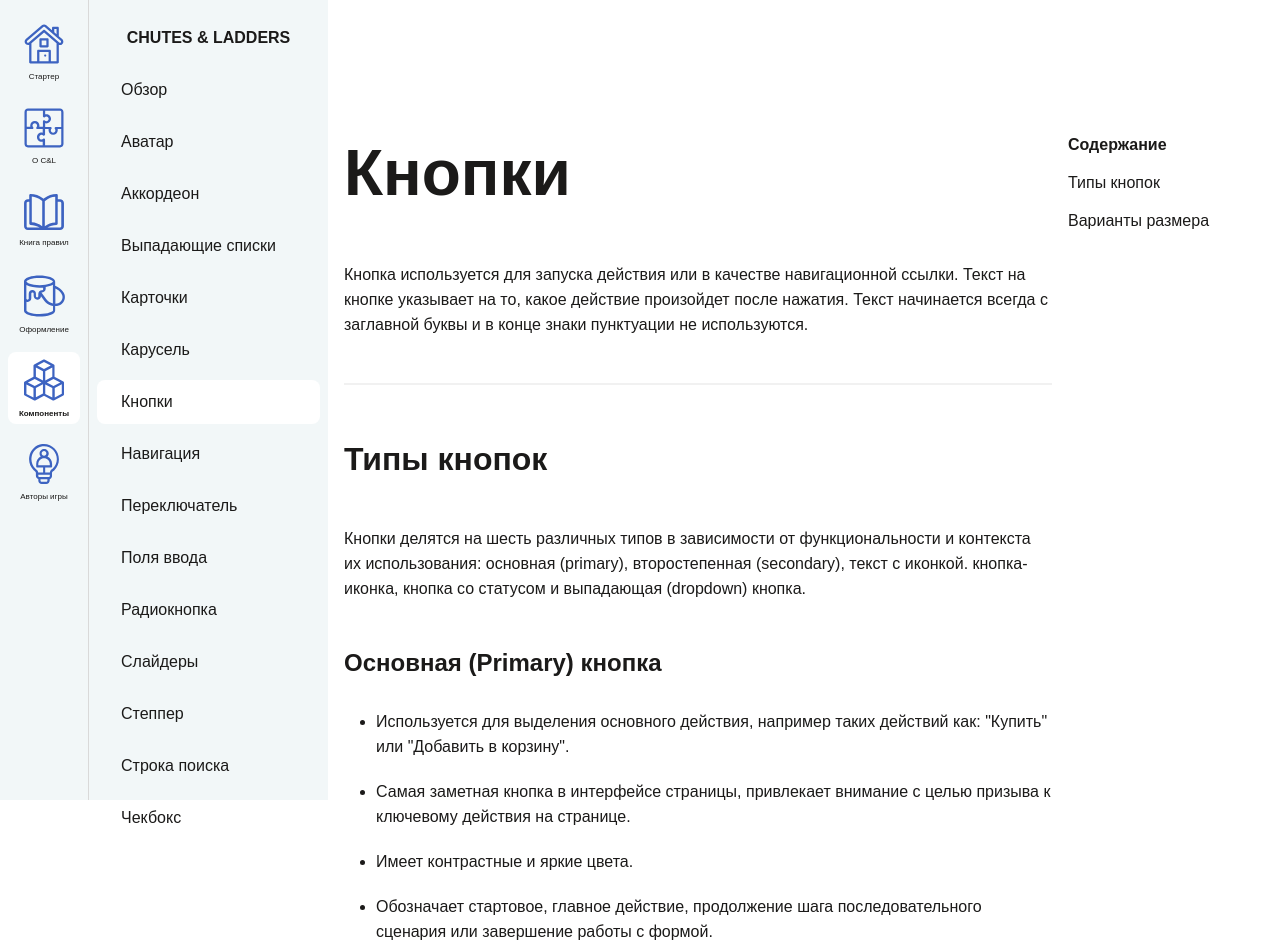
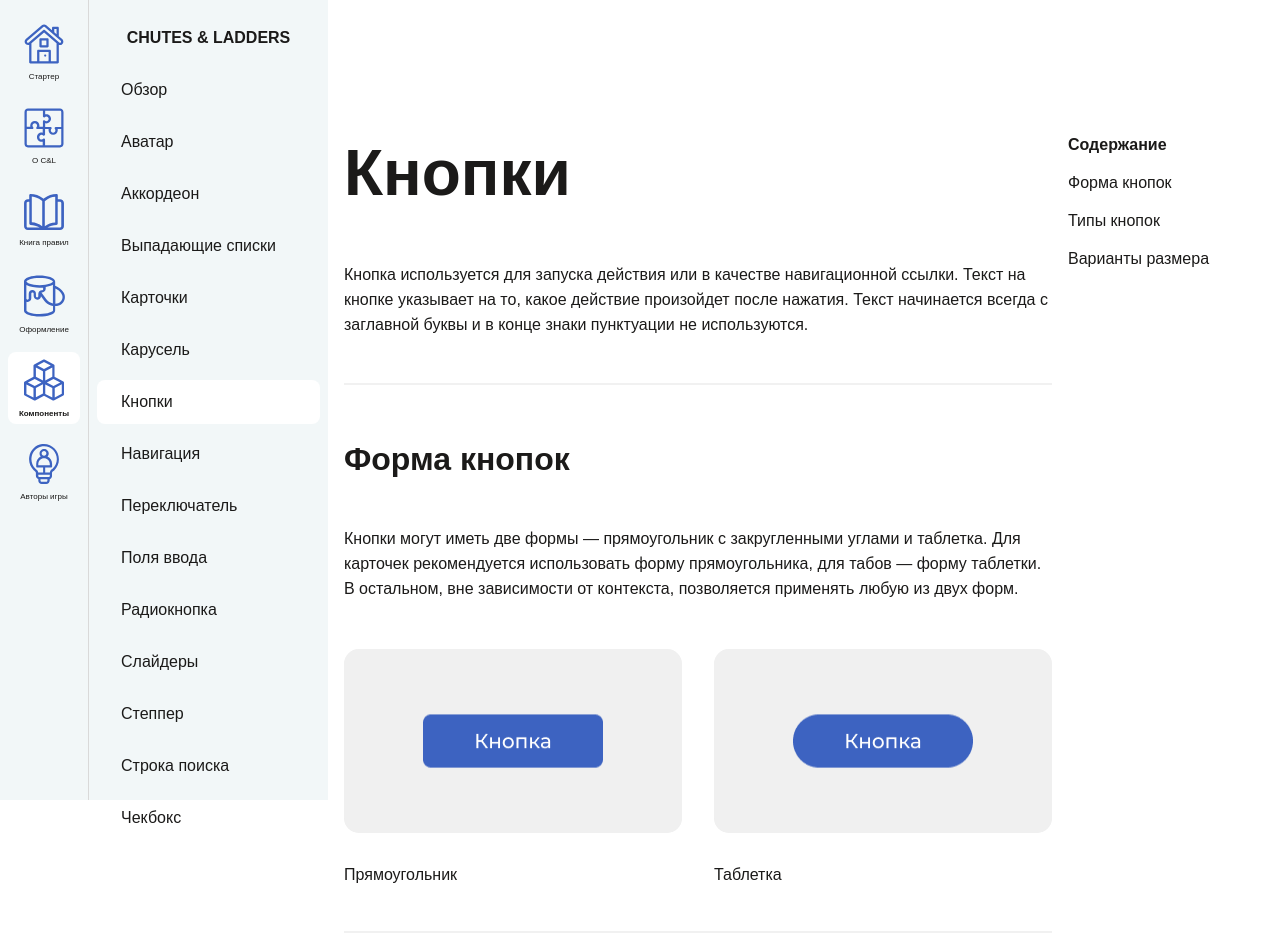
Before and after one commit to Balanyukfed/-CHUTES-LADDERS, a plain HTML site: page components/components/buttons.html in a window 1280 px wide. Shown: the top 952 px of the page. Drawn offline with Linux system fonts and the light colour scheme; a web font is replaced by a local one.

Commit message:
changes navigation pages

```diff
--- a/components/components/buttons.html
+++ b/components/components/buttons.html
@@ -84,6 +84,30 @@
                         <span>Кнопка используется для запуска действия или в качестве навигационной ссылки. Текст на
                             кнопке указывает на то, какое действие произойдет после нажатия. Текст начинается всегда с
                             заглавной буквы и в конце знаки пунктуации не используются.</span>
+                    </div>
+                    <div class="text__block text__block_h2">
+                        <h2>Форма кнопок</h2>
+                        <span>Кнопки могут иметь две формы — прямоугольник с закругленными углами и таблетка. Для
+                            карточек рекомендуется использовать форму прямоугольника, для табов — форму таблетки. В
+                            остальном, вне зависимости от контекста, позволяется применять любую из двух форм. </span>
+                        <div class="text__block text__block_h3">
+                            <div class="cards cards__tiny">
+                                <div class="card card__tiny card__tiny_auto">
+                                    <img src="/images/buttons/Button-form1.png" alt="">
+                                </div>
+                                <div class="card card__tiny card__tiny_auto">
+                                    <img src="/images/buttons/Button-form2.png" alt="">
+                                </div>
+                            </div>
+                            <div class="cards cards__tiny">
+                                <div class="card card__tiny card__tiny_text">
+                                    <p>Прямоугольник</p>
+                                </div>
+                                <div class="card card__tiny card__tiny_text">
+                                    <p>Таблетка</p>
+                                </div>
+                            </div>
+                        </div>
                     </div>
                     <div class="text__block text__block_h2">
                         <h2>Типы кнопок</h2>
@@ -187,6 +211,7 @@
                 <div class="rightSidebar">
                     <ul>
                         <li>Содержание</li>
+                        <li>Форма кнопок</li>
                         <li>Типы кнопок</li>
                         <li>Варианты размера</li>
                     </ul>
```
Also changed, not shown: components/components/navigation.html (+6 -1 lines), images/buttons/Button-form1.png (added), images/buttons/Button-form2.png (added).
